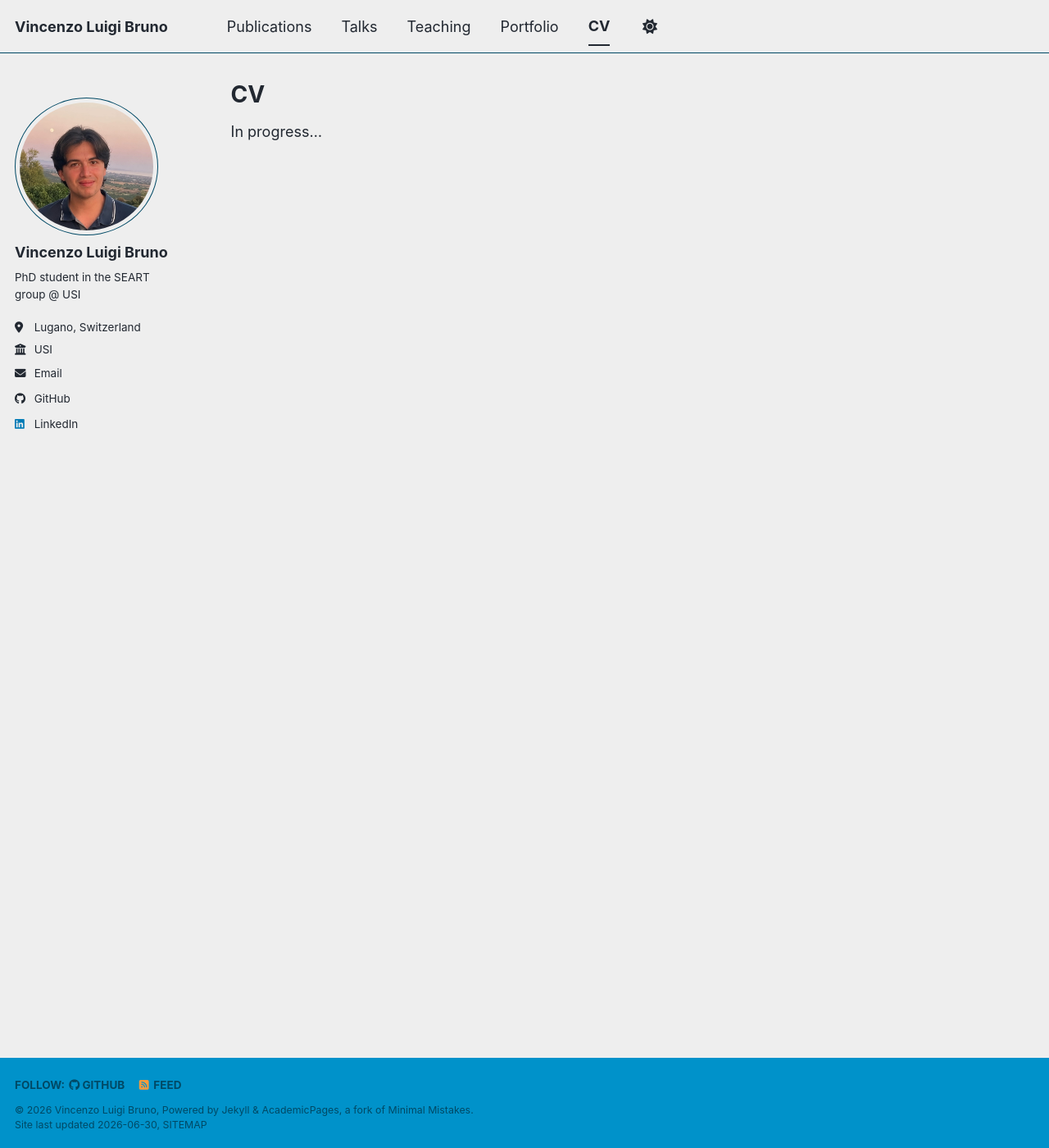
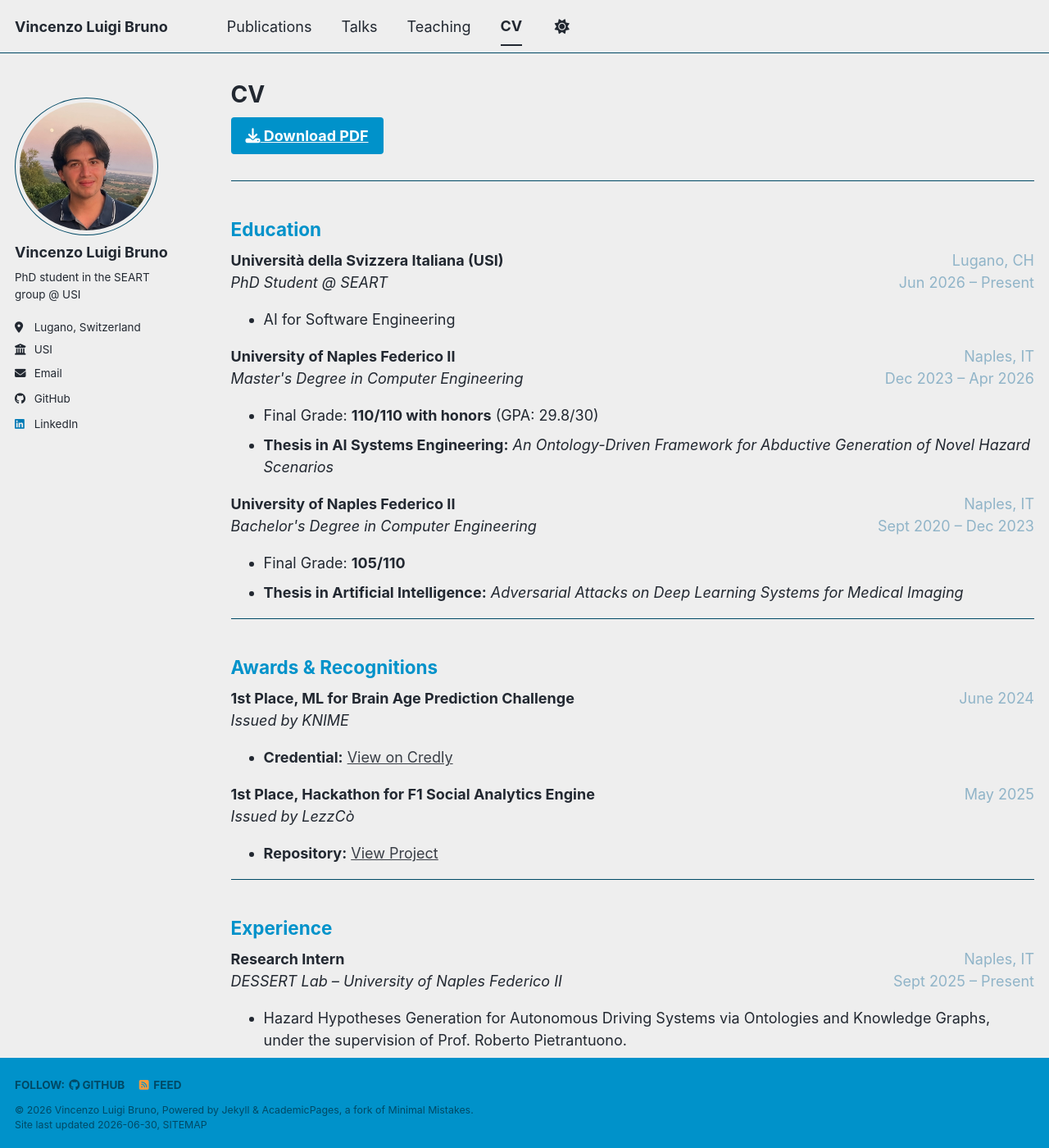
Before and after one commit to vlb20/vlb20.github.io, a Jekyll site: the page built from _pages/cv.md, in a window 1280 px wide and 1400 px high. Shown: the whole window at 82% size. Built offline with Jekyll 4.4.1, drawn with Linux system fonts in a browser that asks for light colours; a script bundle is joined from its source files by our own code; library files that are not in the unit come from our copies; some of the changed text lies outside the part shown.

Commit message:
Update CV and About pages; modify navigation links and styles

```diff
--- a/_data/navigation.yml
+++ b/_data/navigation.yml
@@ -17,8 +17,8 @@ main:
   - title: "Teaching"
     url: /teaching/
 
-  - title: "Portfolio"
-    url: /portfolio/
+  #- title: "Portfolio"
+  #  url: /portfolio/
 
   #- title: "Blog Posts"
   #  url: /year-archive/
--- a/_pages/cv.md
+++ b/_pages/cv.md
@@ -6,63 +6,149 @@ author_profile: true
 redirect_from:
   - /resume
 ---
-In progress...
 
-<!--
+<style>
+  .page__content h2 {
+    color: #52adc8 !important;
+    border-bottom: 1px solid #52adc8 !important;
+    padding-bottom: 4px;
+  }
+  .cv-meta {
+    color: #90b4c8;
+    white-space: nowrap;
+    margin-left: 1em;
+    text-align: right;
+  }
+</style>
 
-{% include base_path %}
+<div style="margin-bottom: 1.5em;">
+  <a href="/files/cv.pdf" class="btn btn--primary btn--large" download>
+    <i class="fas fa-download"></i> Download PDF
+  </a>
+</div>
 
-Education
-======
-* Ph.D in Version Control Theory, GitHub University, 2018 (expected)
-* M.S. in Jekyll, GitHub University, 2014
-* B.S. in GitHub, GitHub University, 2012
+---
 
-Work experience
-======
-* Spring 2024: Academic Pages Collaborator
-  * GitHub University
-  * Duties includes: Updates and improvements to template
-  * Supervisor: The Users
+## Education
 
-* Fall 2015: Research Assistant
-  * GitHub University
-  * Duties included: Merging pull requests
-  * Supervisor: Professor Hub
+<div style="display:flex; justify-content:space-between; align-items:baseline;">
+  <div>
+    <strong>Università della Svizzera Italiana (USI)</strong><br>
+    <em>PhD Student @ SEART</em>
+  </div>
+  <div class="cv-meta">
+    Lugano, CH<br>Jun 2026 – Present
+  </div>
+</div>
+- AI for Software Engineering
 
-* Summer 2015: Research Assistant
-  * GitHub University
-  * Duties included: Tagging issues
-  * Supervisor: Professor Git
+<div style="display:flex; justify-content:space-between; align-items:baseline; margin-top:1em;">
+  <div>
+    <strong>University of Naples Federico II</strong><br>
+    <em>Master's Degree in Computer Engineering</em>
+  </div>
+  <div class="cv-meta">
+    Naples, IT<br>Dec 2023 – Apr 2026
+  </div>
+</div>
+- Final Grade: **110/110 with honors** (GPA: 29.8/30)
+- **Thesis in AI Systems Engineering:** *An Ontology-Driven Framework for Abductive Generation of Novel Hazard Scenarios*
 
-Skills
-======
-* Skill 1
-* Skill 2
-  * Sub-skill 2.1
-  * Sub-skill 2.2
-  * Sub-skill 2.3
-* Skill 3
+<div style="display:flex; justify-content:space-between; align-items:baseline; margin-top:1em;">
+  <div>
+    <strong>University of Naples Federico II</strong><br>
+    <em>Bachelor's Degree in Computer Engineering</em>
+  </div>
+  <div class="cv-meta">
+    Naples, IT<br>Sept 2020 – Dec 2023
+  </div>
+</div>
+- Final Grade: **105/110**
+- **Thesis in Artificial Intelligence:** *Adversarial Attacks on Deep Learning Systems for Medical Imaging*
 
-Publications
-======
-  <ul>{% for post in site.publications reversed %}
-    {% include archive-single-cv.html %}
-  {% endfor %}</ul>
+---
 
-Talks
-======
-  <ul>{% for post in site.talks reversed %}
-    {% include archive-single-talk-cv.html  %}
-  {% endfor %}</ul>
+## Awards & Recognitions
 
-Teaching
-======
-  <ul>{% for post in site.teaching reversed %}
-    {% include archive-single-cv.html %}
-  {% endfor %}</ul>
+<div style="display:flex; justify-content:space-between; align-items:baseline;">
+  <div>
+    <strong>1st Place, ML for Brain Age Prediction Challenge</strong><br>
+    <em>Issued by KNIME</em>
+  </div>
+  <div class="cv-meta">
+    June 2024
+  </div>
+</div>
+- **Credential:** [View on Credly](https://www.credly.com/badges/8956dd1b-18e5-4653-952f-619200e3e799/linked_in_profile)
 
-Service and leadership
-======
-* Currently signed in to 43 different slack teams
--->
+<div style="display:flex; justify-content:space-between; align-items:baseline; margin-top:1em;">
+  <div>
+    <strong>1st Place, Hackathon for F1 Social Analytics Engine</strong><br>
+    <em>Issued by LezzCò</em>
+  </div>
+  <div class="cv-meta">
+    May 2025
+  </div>
+</div>
+- **Repository:** [View Project](https://github.com/vlb20/Hackaton2025_SentimentAnalysisF1GPMonaco)
+
+---
+
+## Experience
+
+<div style="display:flex; justify-content:space-between; align-items:baseline;">
+  <div>
+    <strong>Research Intern</strong><br>
+    <em>DESSERT Lab – University of Naples Federico II</em>
+  </div>
+  <div class="cv-meta">
+    Naples, IT<br>Sept 2025 – Present
+  </div>
+</div>
+- Hazard Hypotheses Generation for Autonomous Driving Systems via Ontologies and Knowledge Graphs, under the supervision of Prof. Roberto Pietrantuono.
+
+---
+
+## Projects
+
+A comprehensive collection of my projects is available on my [GitHub profile](https://github.com/vlb20). Featured projects:
+
+<div style="display:flex; justify-content:space-between; align-items:baseline; margin-top:0.8em;">
+  <div>
+    <strong>LLM2Query: From Natural Language to PyMongo Query</strong><br>
+    <em>E-Health Application</em>
+  </div>
+  <div style="text-align:right; margin-left:1em;">
+    <a href="https://github.com/vlb20/LLM2Query">GitHub Repository</a>
+  </div>
+</div>
+
+<div style="display:flex; justify-content:space-between; align-items:baseline; margin-top:0.8em;">
+  <div>
+    <strong>LightPrivacy</strong><br>
+    <em>AI-Powered GDPR Compliance Tool</em>
+  </div>
+  <div style="text-align:right; margin-left:1em;">
+    <a href="https://github.com/vlb20/LightPrivacy">GitHub Repository</a>
+  </div>
+</div>
+
+<div style="display:flex; justify-content:space-between; align-items:baseline; margin-top:0.8em;">
+  <div>
+    <strong>FIFA World Cup 2022 Knowledge Graph</strong><br>
+    <em>A FIFA 2022 ontology-aware knowledge graph featuring semantic similarity and RAG-based NL querying.</em>
+  </div>
+  <div style="text-align:right; margin-left:1em;">
+    <a href="https://github.com/vlb20/FIFA_WC_2022_Knowledge_Graph">GitHub Repository</a>
+  </div>
+</div>
+
+---
+
+## Skills
+
+**Programming Languages:** Python, Java, C++, SQL, MATLAB
+
+**Data & AI:** MongoDB, Pandas, PyTorch, MySQL, Neo4J, TensorFlow, Scikit-learn, NumPy, OWL/RDF, LLM
+
+**Languages:** Italian (Native), English (B2)
--- /dev/null
+++ b/_sass/_custom.scss
@@ -0,0 +1,5 @@
+// CV page: colored section headings
+.page__content h2 {
+  color: #52adc8 !important;
+  border-bottom: 1px solid #52adc8 !important;
+}
--- a/_sass/layout/_base.scss
+++ b/_sass/layout/_base.scss
@@ -38,6 +38,7 @@ h1 {
 
 h2 {
   font-size: $type-size-4;
+  color: var(--global-base-color);
 }
 
 h3 {
--- a/assets/css/main.scss
+++ b/assets/css/main.scss
@@ -39,5 +39,7 @@
 
     "vendor/font-awesome/fontawesome",
     "vendor/font-awesome/solid",
-    "vendor/font-awesome/brands"
+    "vendor/font-awesome/brands",
+
+    "custom"
 ;
```
Also changed, not shown: _pages/about.md (+10 -1 lines), 1 other file.
